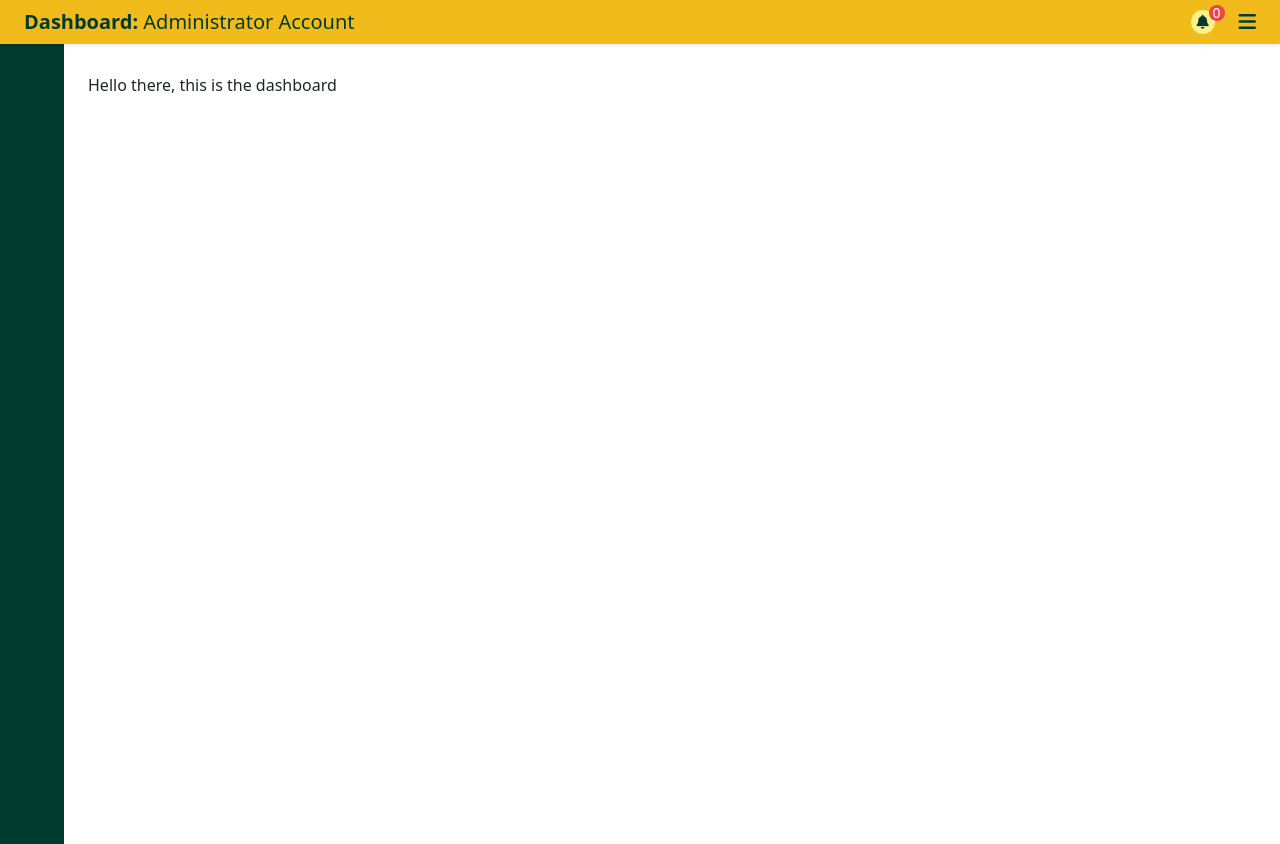
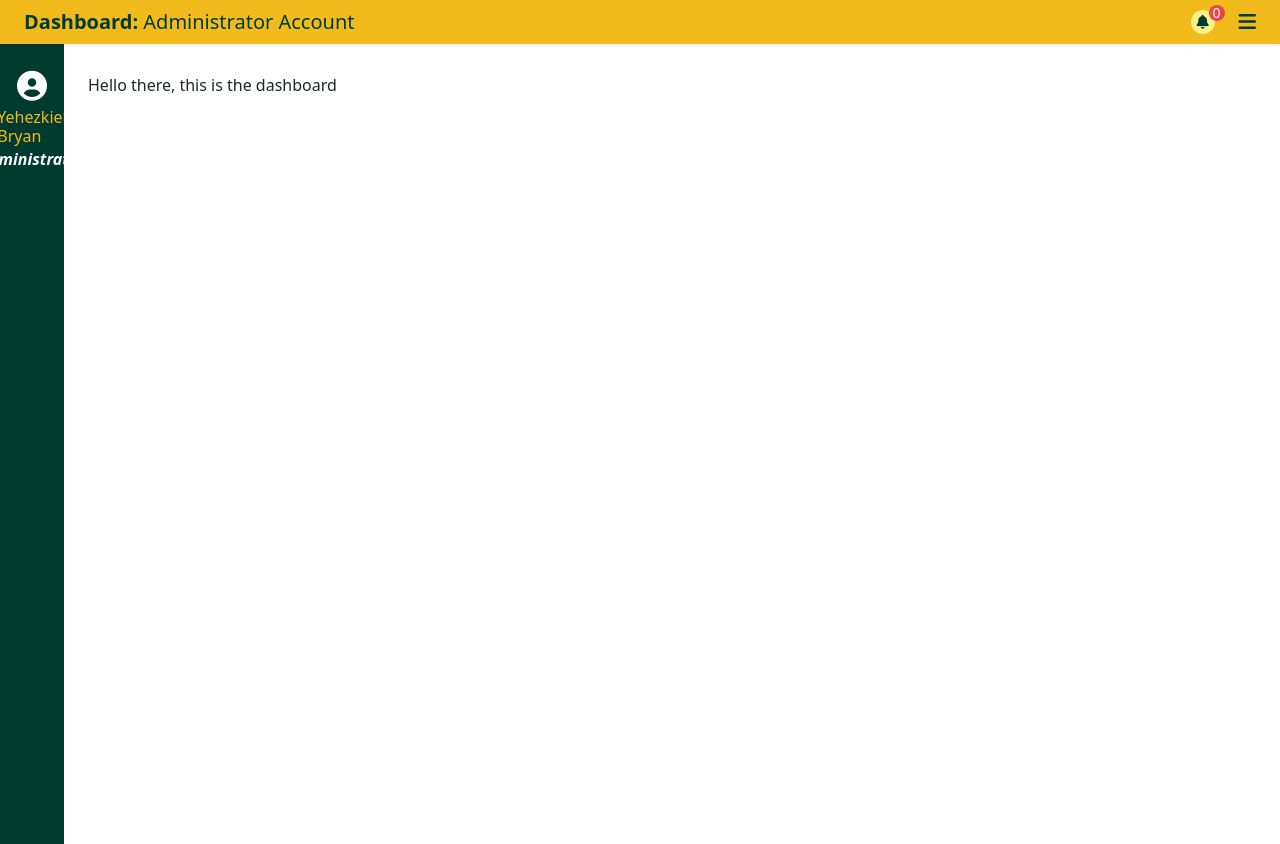
Before and after one commit to BrianBaraza23/MoringaFinalProject, a React (Create React App) app: page /dashboard in a window 1280 px wide. Both pictures are taken after a click on the icon 1247 px from the left and 22 px from the top of the page. Built offline with nearby package versions, Linux system fonts and the light colour scheme.

Commit message:
Add sidebar content

```diff
--- a/src/components/dashboard/Sidebar.jsx
+++ b/src/components/dashboard/Sidebar.jsx
@@ -7,8 +7,22 @@ const Sidebar = ({ isCollapsed }) => {
         isCollapsed ? "w-16" : "w-48"
       } z-40 md:z-0 h-screen overflow-y-scroll scrollbar-hide left-0 top-0 transition-all duration-300 ease-in-out`}
     >
-      <div className='sticky top-0 bg-gray-700 flex gap-4'></div>
-      <div className='px-4 pb-4 mb-8'></div>
+      <div className='flex flex-col items-center'>
+        {isCollapsed ? (
+          <i
+            className='fa fa-user-circle text-3xl text-white mt-4 mx-auto'
+            aria-hidden='true'
+          ></i>
+        ) : (
+          <img
+            src='https://encrypted-tbn0.gstatic.com/images?q=tbn:ANd9GcT_os0byb3xeANO3FvA5MgMYvIbmMpxI7VOUg&usqp=CAU'
+            alt='user'
+            className={`w-16 h-16 rounded-full mt-8`}
+          />
+        )}
+        <h6 className='text-default-gold py-1'>Yehezkiel Bryan</h6>
+        <h6 className='text-white font-semibold italic'>Administrator</h6>
+      </div>
     </aside>
   );
 };
```
